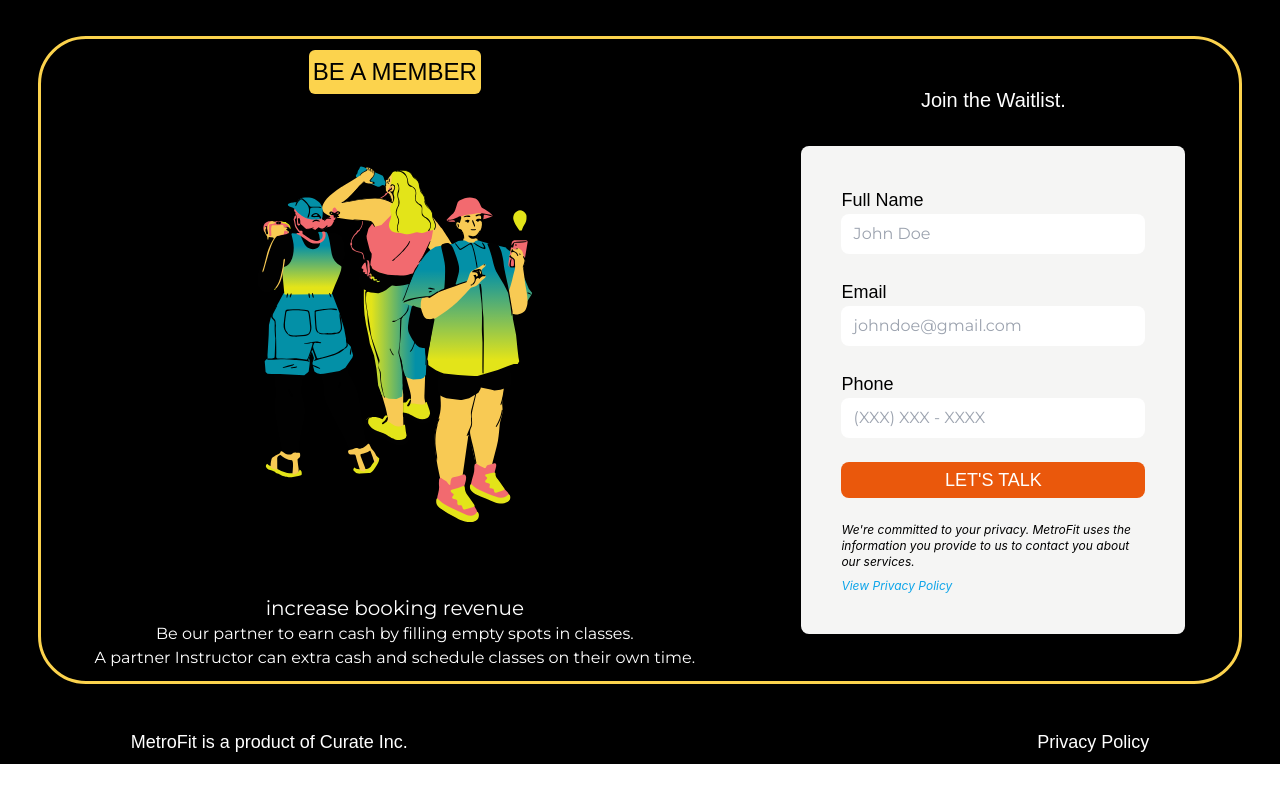
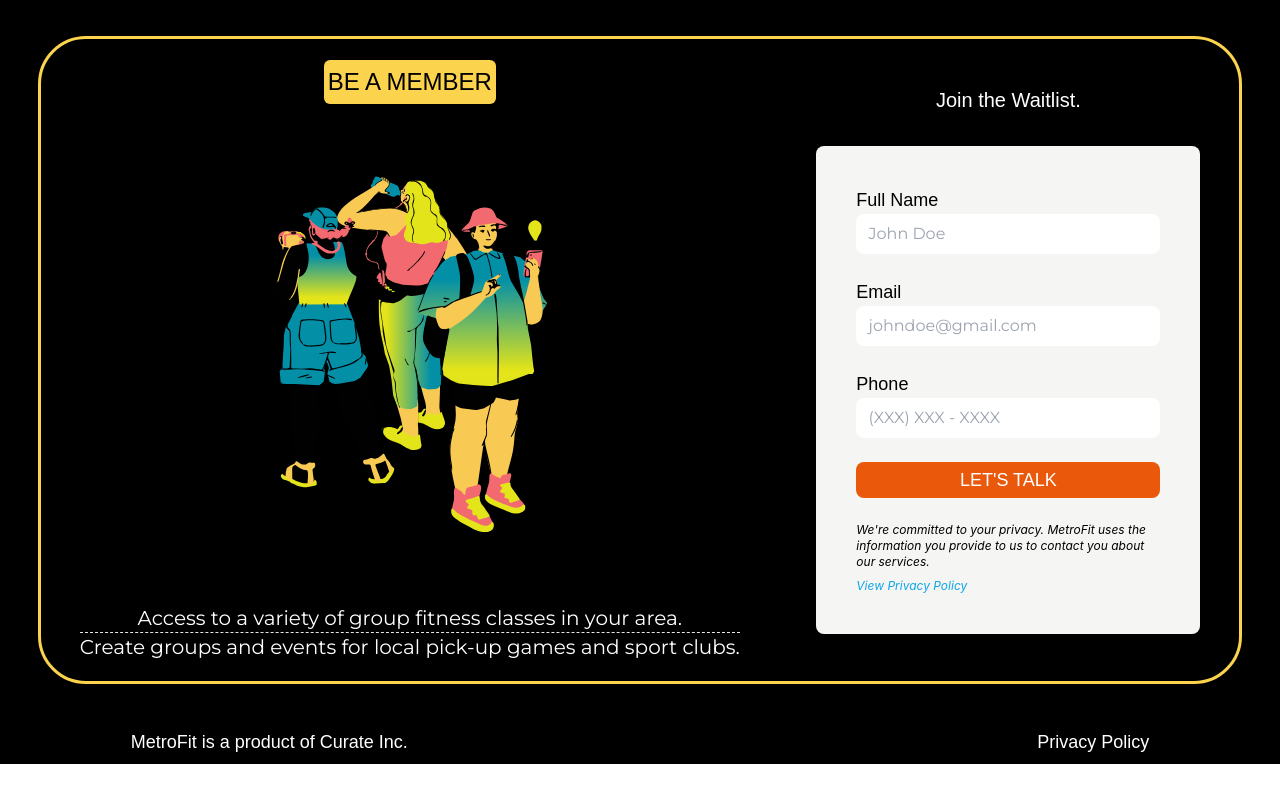
Before and after one commit to sweetmangoes/landing-page, a Next.js app in the folder metrofit-landing/: page /waitlist in a window 1280 px wide. Built offline with nearby package versions, Linux system fonts and the light colour scheme; a web font is replaced by a local one.

Commit message:
added styling for waitlist

```diff
--- a/metrofit-landing/pages/waitlist/index.js
+++ b/metrofit-landing/pages/waitlist/index.js
@@ -9,15 +9,14 @@ export default function Waitlist (){
               BE A MEMBER
             </h1>
             <img className="" src='/images/waitlistlogo.svg'></img>
-            <h1 className="text-white font-montserrat text-xl">
-              increase booking revenue
-            </h1>
-            <p className="text-white font-montserrat">
-              Be our partner to earn cash by filling empty spots in classes.
-            </p>
-            <p className="text-white font-montserrat">
-              A partner Instructor can extra cash and schedule classes on their own time.
-            </p>
+            <div className="divide-y divide-dashed text-center text-white font-montserrat text-xl">
+              <h1>
+                Access to a variety of group fitness classes in your area.
+              </h1>
+              <h1>
+                Create groups and events for local pick-up games and sport clubs.
+              </h1>
+            </div>
           </div>
           <div className="flex flex-col justify-center">
             <h1 className="text-white font-monomaniac text-xl text-center text-[2.5rem] pb-8">
```
